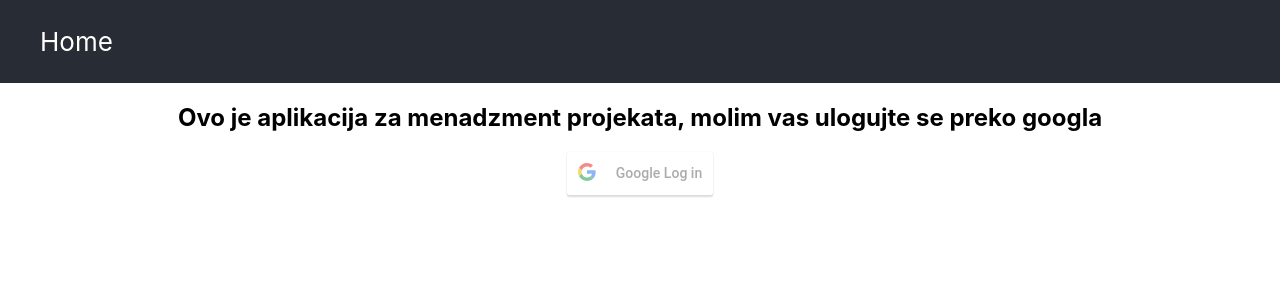
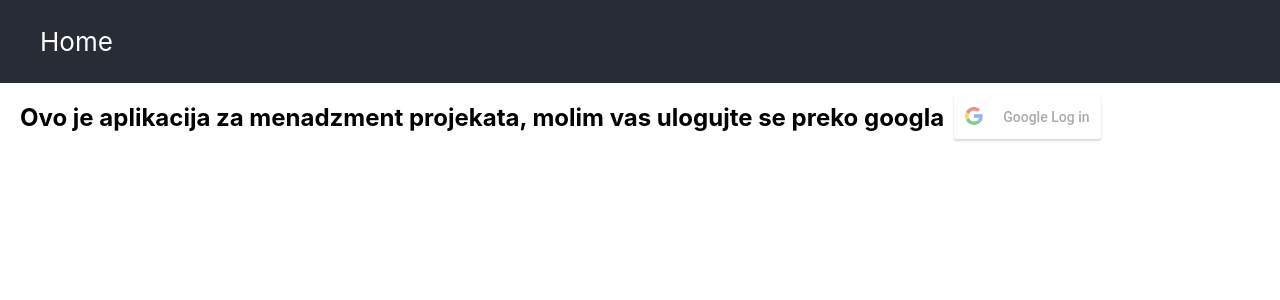
Before and after one commit to MilanSehovac/test-web, a React (Create React App) app: page / in a window 1280 px wide. Shown: the top 300 px of the page. Built offline with nearby package versions, Linux system fonts and the light colour scheme.

Commit message:
App.js, App.css
promjenjen dizajn pocetne stranice

```diff
--- a/src/App.css
+++ b/src/App.css
@@ -30,6 +30,12 @@
   text-decoration: none;
   color: white;
 }
+.login-section{
+  margin-left: 20px;
+  display: flex;
+  justify-content:flex-start;
+  align-items: center;
+}
 .login{
   flex-direction: column;
   justify-content: center;
--- a/src/App.js
+++ b/src/App.js
@@ -16,16 +16,18 @@ function App() {
       <header className="App-header">
         <ul className="menu-ul">
           <li className="menu-li">
-            <a className="menu-a">Home</a>
+            <a href="#" className="menu-a">
+              Home
+            </a>
           </li>
         </ul>
       </header>
-
-      <div className="login">
+      <div className="login-section">
         <h2>
           Ovo je aplikacija za menadzment projekata, molim vas ulogujte se preko
           googla
         </h2>
+        <div className="login">
           <GoogleLogin
             clientId={process.env.REACT_APP_GOOGLE_CLIENT_ID}
             buttonText="Google Log in"
@@ -35,6 +37,7 @@ function App() {
           ></GoogleLogin>
         </div>
       </div>
+    </div>
   );
 }
 
```
Lines whose indentation alone changed are shown as unchanged.
